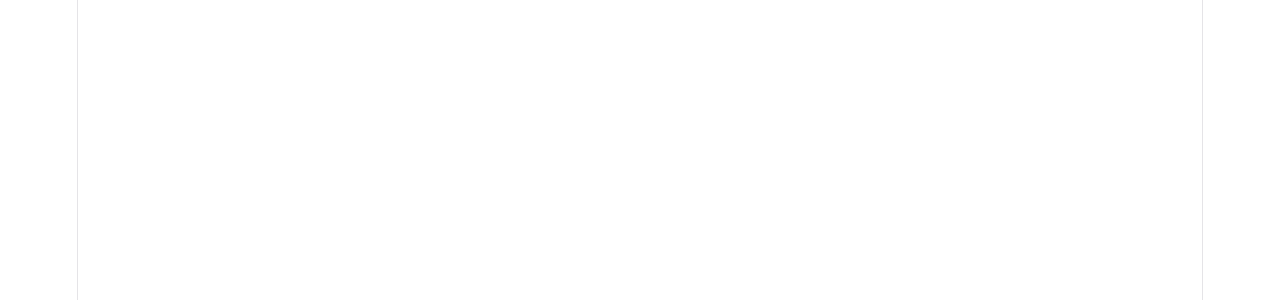
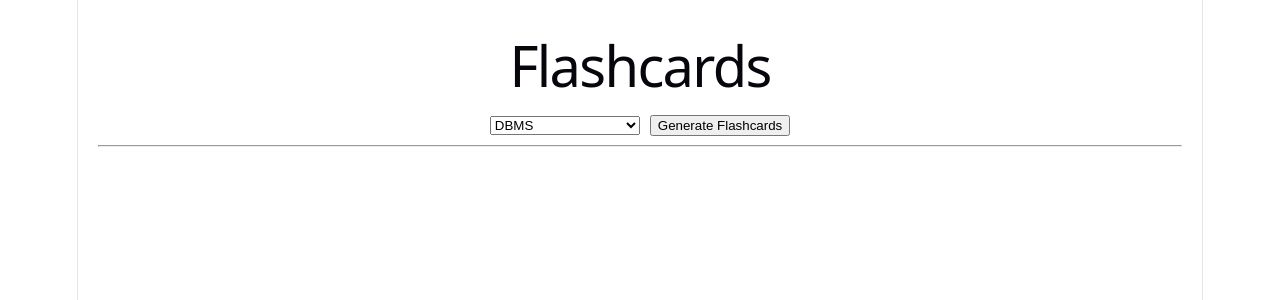
Before and after one commit to Madhav-r17/study-guide-builder, a React app in the folder frontend/: page /flashcards in a window 1280 px wide. Before the commit this address had no page. Shown: the top 300 px of the page. Built offline with nearby package versions, Linux system fonts and the light colour scheme; the HTML template or start-up script is replaced by a standard one.

Commit message:
added flashcard feature

```diff
--- a/frontend/src/App.jsx
+++ b/frontend/src/App.jsx
@@ -5,7 +5,7 @@
 import UploadPage from "./pages/UploadPage";
 import StudyGuidePage from "./pages/StudyGuidePage";
 import NotesPage from "./pages/NotesPage";
-
+import FlashcardsPage from "./pages/FlashcardsPage";
 function App() {
   return (
     <BrowserRouter>
@@ -15,6 +15,9 @@
         <Route path="/upload" element={<UploadPage />} />
         <Route path="/study-guide" element={<StudyGuidePage />} />
         <Route path="/notes" element={<NotesPage />} />
+        <Route path="/flashcards"
+  element={<FlashcardsPage />}
+/>
       </Routes>
     </BrowserRouter>
   );
--- /dev/null
+++ b/frontend/src/pages/FlashcardsPage.jsx
@@ -0,0 +1,76 @@
+import { useState } from "react";
+import api from "../services/api";
+
+export default function FlashcardsPage() {
+  const [category, setCategory] = useState("DBMS");
+  const [flashcards, setFlashcards] = useState([]);
+  const [flipped, setFlipped] = useState(null);
+
+  const generateFlashcards = async () => {
+    try {
+      const res = await api.get(
+        `/study-guide/${category}`
+      );
+
+      setFlashcards(res.data);
+    } catch (error) {
+      console.error(error);
+    }
+  };
+
+  return (
+    <div style={{ padding: "20px" }}>
+      <h1>Flashcards</h1>
+
+      <select
+        value={category}
+        onChange={(e) => setCategory(e.target.value)}
+      >
+        <option value="DBMS">DBMS</option>
+        <option value="OS">OS</option>
+        <option value="DSA">DSA</option>
+        <option value="SE">Software Engineering</option>
+      </select>
+
+      <button
+        onClick={generateFlashcards}
+        style={{ marginLeft: "10px" }}
+      >
+        Generate Flashcards
+      </button>
+
+      <hr />
+
+      {flashcards.map((card) => (
+        <div
+          key={card.id}
+          onClick={() =>
+            setFlipped(
+              flipped === card.id
+                ? null
+                : card.id
+            )
+          }
+          style={{
+            border: "1px solid #ccc",
+            padding: "15px",
+            marginBottom: "15px",
+            cursor: "pointer"
+          }}
+        >
+          {flipped === card.id ? (
+            <>
+              <h3>Answer</h3>
+              <p>{card.content}</p>
+            </>
+          ) : (
+            <>
+              <h3>Question</h3>
+              <p>{card.title}</p>
+            </>
+          )}
+        </div>
+      ))}
+    </div>
+  );
+}
```
Also changed, not shown: 1 other file (tests, documents, lock files or other folders).
